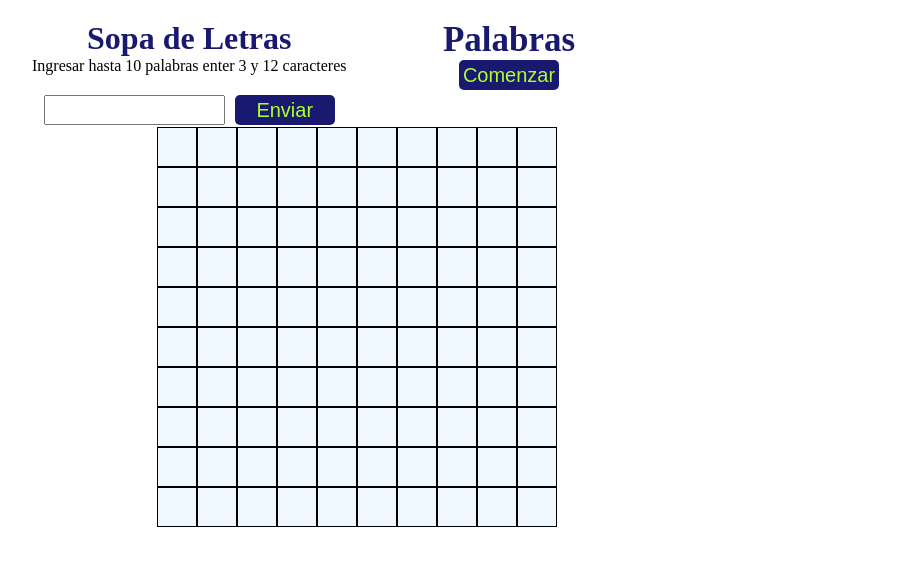
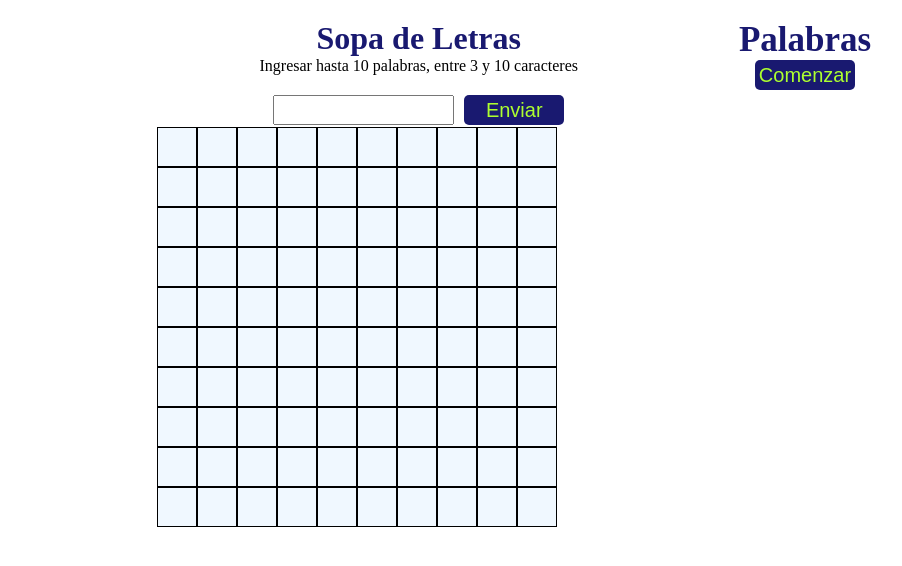
Before and after one commit to gusty603/sopa-de-letras, a React (Vite) app: page / in a window 1280 px wide. Shown: the top 566 px of the page, without its empty margins (283-1185 px from the left). Built offline with nearby package versions, Linux system fonts and the light colour scheme.

Commit message:
actualizaciones css

```diff
--- a/src/App.css
+++ b/src/App.css
@@ -11,12 +11,13 @@ h1{
  }
  #contenedor{
   display: flex;
-  width: 650px;
-  margin: 0 auto;
+  justify-content: end;
+  gap: 35px ;
  }
  #interno1{
   margin-top: 20px;
   text-align: center;
+
   form{
     margin-top: 20px;
   }
@@ -29,7 +30,7 @@ h1{
  }
  #divPalabra{
   text-align: center;
-  width: 50%;
+  width: 30%;
   h2{
     margin-top: 20px;
     font-size: 35px;
--- a/src/App.jsx
+++ b/src/App.jsx
@@ -29,7 +29,7 @@ const [tablero1, setTablero1]=useState(tablero);
     <div id='contenedor'>
       <div id='interno1'>
      <h1>Sopa de Letras</h1>
-     <p>Ingresar hasta 10 palabras enter 3 y 12 caracteres</p>
+     <p>Ingresar hasta 10 palabras, entre 3 y 10 caracteres</p>
 
  <form onSubmit={asignarNombres}>
 <input id='input'value={nombre} type="text" onChange={(e)=> setNombre(e.target.value)} />
```
